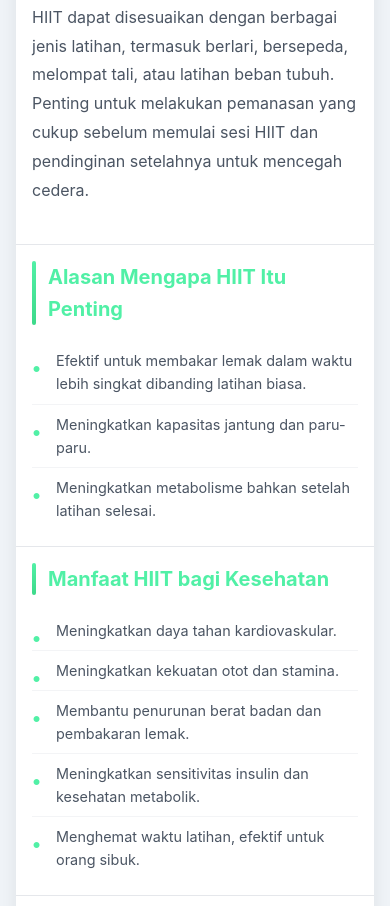
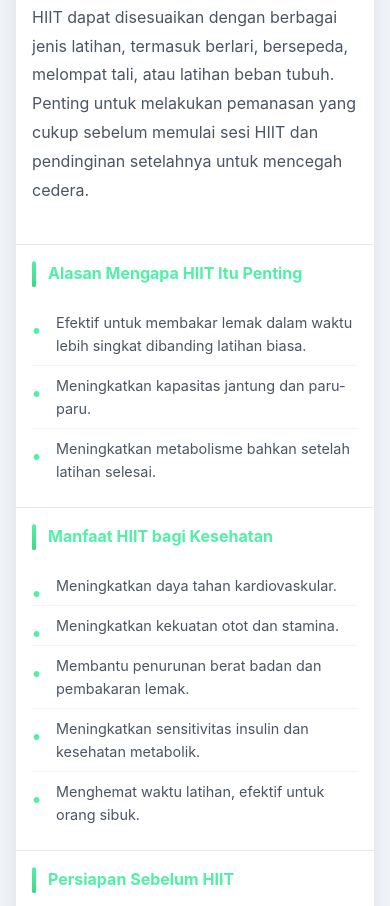
Before and after one commit to khallifah0006/SaranSehat, a plain HTML site: page hiit.html in a window 390 px wide. Shown: the part 887-1793 px from the top of the page. Drawn offline with Linux system fonts and the light colour scheme.

Commit message:
Update styles.css

```diff
--- a/styles.css
+++ b/styles.css
@@ -238,7 +238,7 @@ body {
 }
 
 .section-subtitle {
-    font-size: clamp(1.25rem, 3vw, 1.75rem);
+    font-size: clamp(1rem, 3vw, 1rem);
     font-weight: 700;
     margin-bottom: 1rem;
     color: #51f0a6;
@@ -496,7 +496,7 @@ body {
     }
 
     .section-subtitle {
-        font-size: 1.25rem;
+        font-size: 1rem;
     }
 
     .content-text {
@@ -541,7 +541,7 @@ body {
     }
 
     .section-subtitle {
-        font-size: 1.1rem;
+        font-size: 1rem;
     }
 }
 
```
